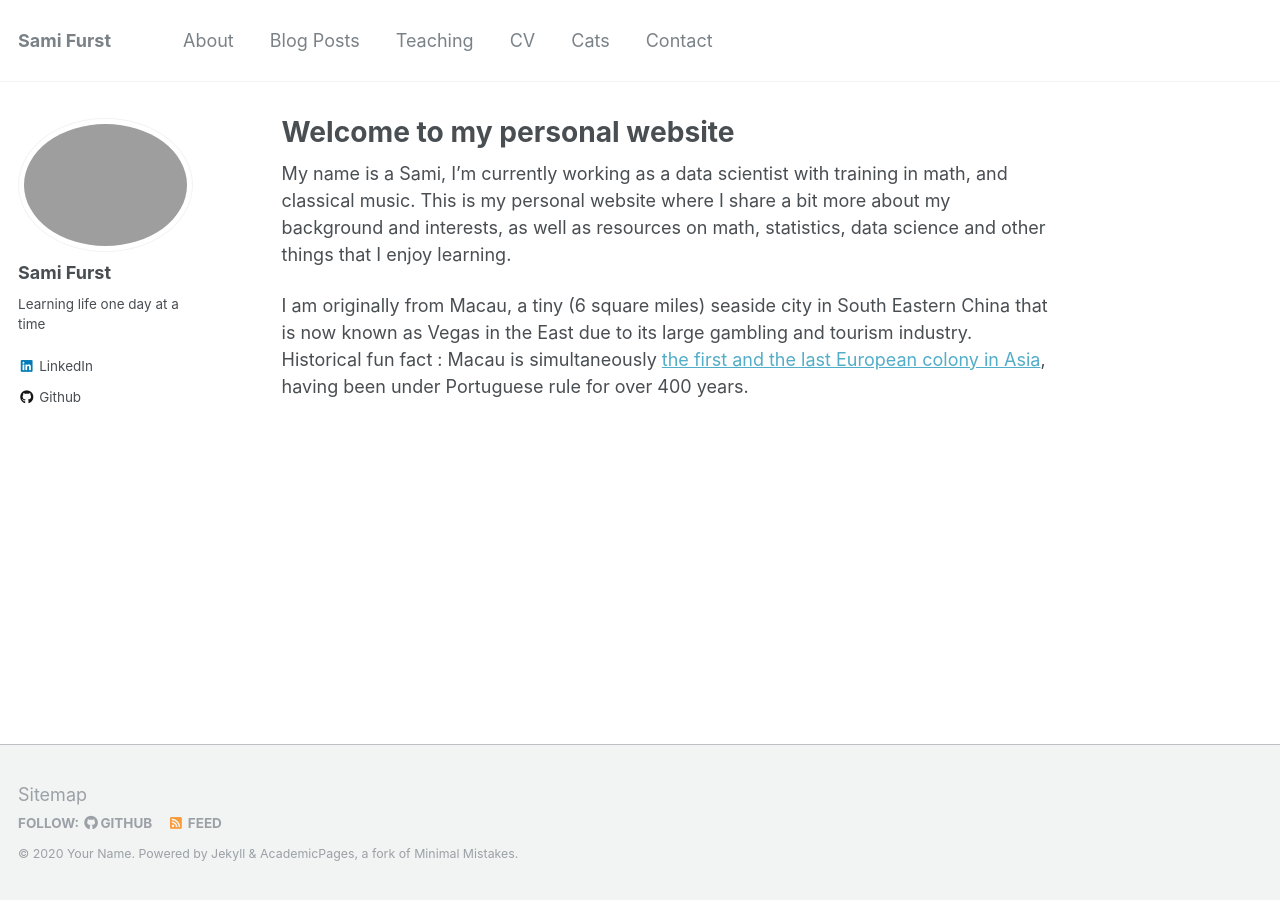
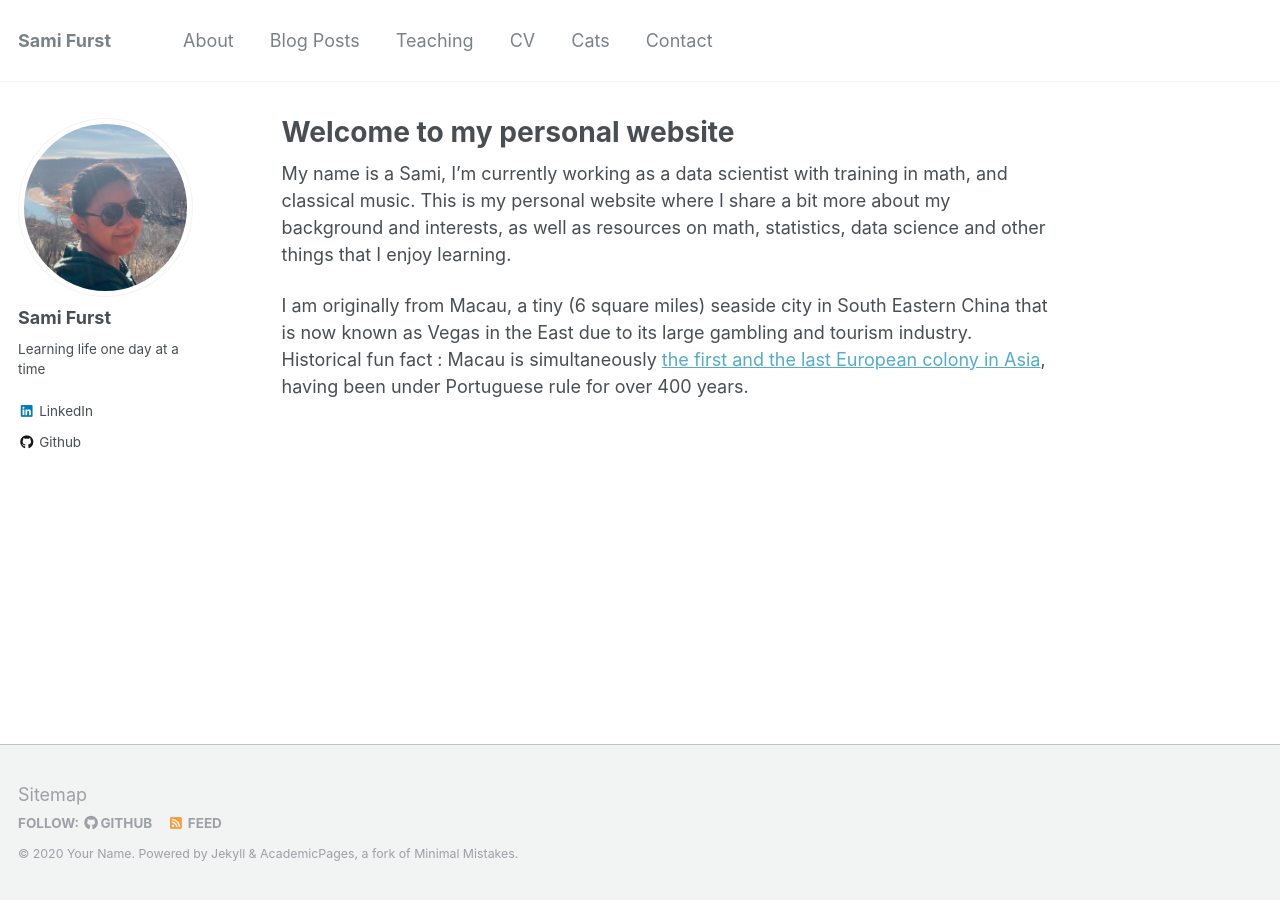
Before and after one commit to samimath/samimath.github.io, a Jekyll site: the page built from _pages/about.md, in a window 1280 px wide. Built offline with Jekyll 4.4.1, drawn with Linux system fonts in a browser that asks for light colours.

Commit message:
added profile pic

```diff
--- a/_config.yml
+++ b/_config.yml
@@ -81,7 +81,7 @@ analytics:
 # Site Author
 author:
   name             : "Sami Furst"
-  avatar           : ""
+  avatar           : "profile2.png"
   bio              : "Learning life one day at a time"
   location         :
   employer         :
```
